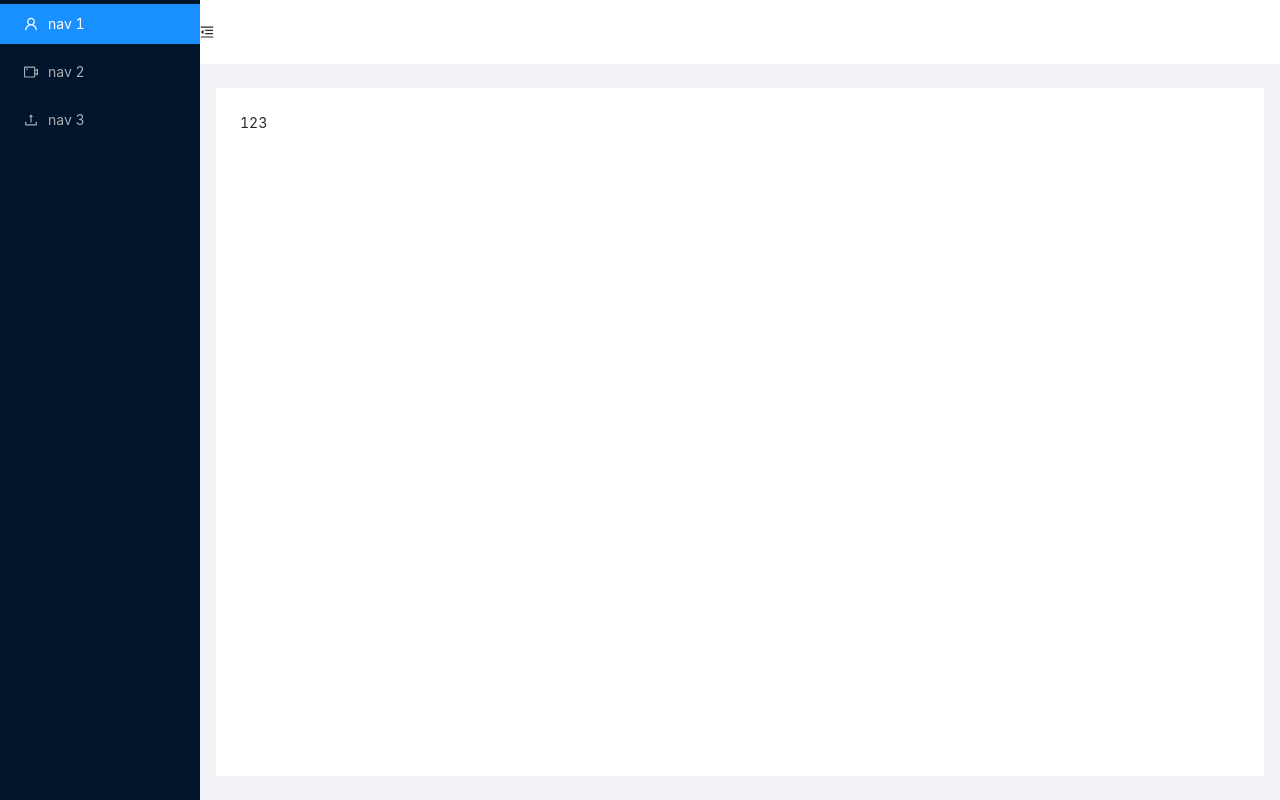
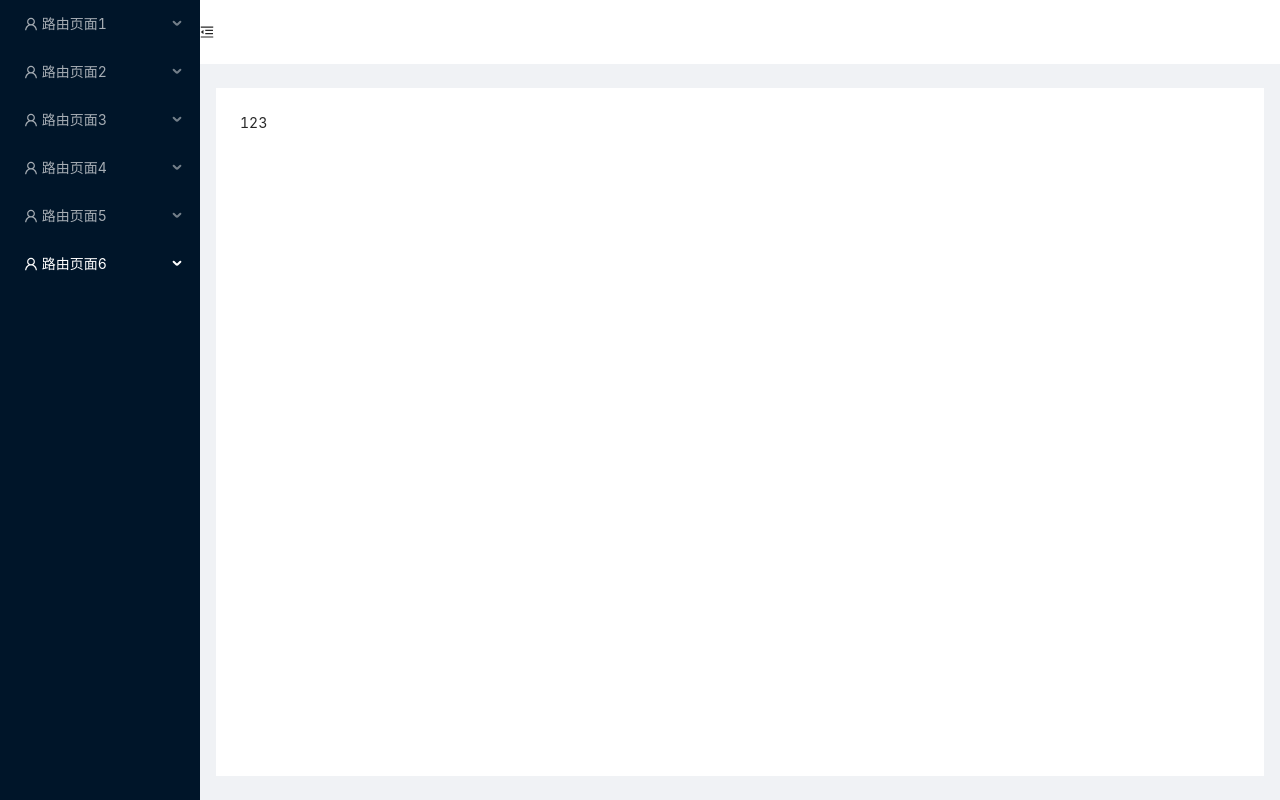
Before and after one commit to nindle/vue3-ts-vite-admin-io, a Vue app: page /#/ in a window 1280 px wide. Built offline with nearby package versions, Linux system fonts and the light colour scheme; sample sign-in values are in the browser's storage.

Commit message:
路由配置

```diff
--- a/components.d.ts
+++ b/components.d.ts
@@ -28,6 +28,7 @@ declare module '@vue/runtime-core' {
     ARate: typeof import('ant-design-vue/es')['Rate']
     ASelect: typeof import('ant-design-vue/es')['Select']
     ASlider: typeof import('ant-design-vue/es')['Slider']
+    ASubMenu: typeof import('ant-design-vue/es')['SubMenu']
     ASwitch: typeof import('ant-design-vue/es')['Switch']
     ATextarea: typeof import('ant-design-vue/es')['Textarea']
     ATimePicker: typeof import('ant-design-vue/es')['TimePicker']
--- a/src/Layout/index.vue
+++ b/src/Layout/index.vue
@@ -4,18 +4,26 @@
       <a-layout-sider v-model:collapsed="collapsed" :trigger="null" collapsible>
         <div class="logo" />
         <a-menu v-model:selectedKeys="selectedKeys" theme="dark" mode="inline">
-          <a-menu-item key="1">
-            <user-outlined />
-            <span>nav 1</span>
-          </a-menu-item>
-          <a-menu-item key="2">
-            <video-camera-outlined />
-            <span>nav 2</span>
-          </a-menu-item>
-          <a-menu-item key="3">
-            <upload-outlined />
-            <span>nav 3</span>
-          </a-menu-item>
+          <a-sub-menu :key="index" v-for="(el, index) in 6">
+            <template #title>
+              <span>
+                <user-outlined />
+                {{ `路由页面${el}` }}
+              </span>
+            </template>
+
+            <a-sub-menu :key="index" v-for="(el, index) in 6">
+              <template #title>
+                <span>
+                  <user-outlined />
+                  {{ `路由子页面${el}` }}
+                </span>
+              </template>
+              <a-menu-item :key="index" v-for="(el, index) in 4">
+                {{ `路由子页面${el}` }}
+              </a-menu-item>
+            </a-sub-menu>
+          </a-sub-menu>
         </a-menu>
       </a-layout-sider>
       <a-layout>
@@ -27,6 +35,7 @@
           />
           <menu-fold-outlined v-else class="trigger" @click="() => (collapsed = !collapsed)" />
         </a-layout-header>
+
         <a-layout-content
           :style="{ margin: '24px 16px', padding: '24px', background: '#fff', minHeight: '280px' }"
         >
```
